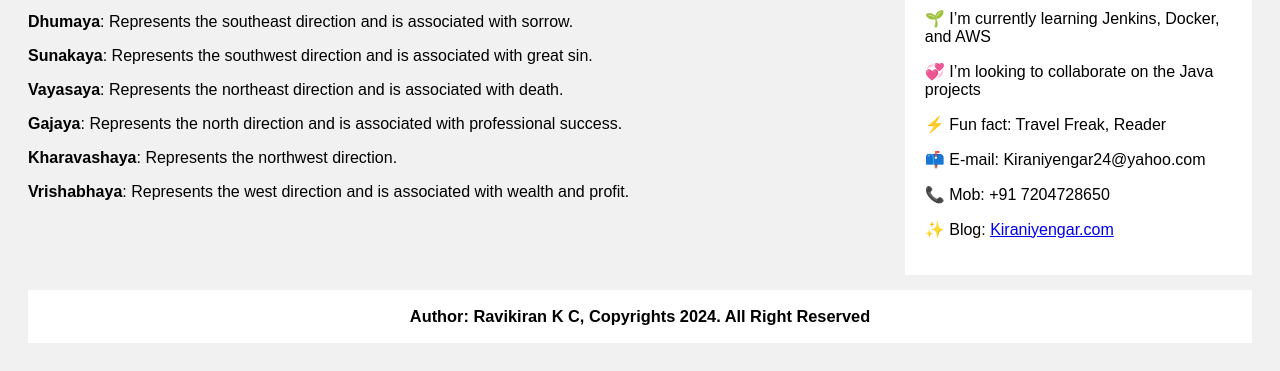
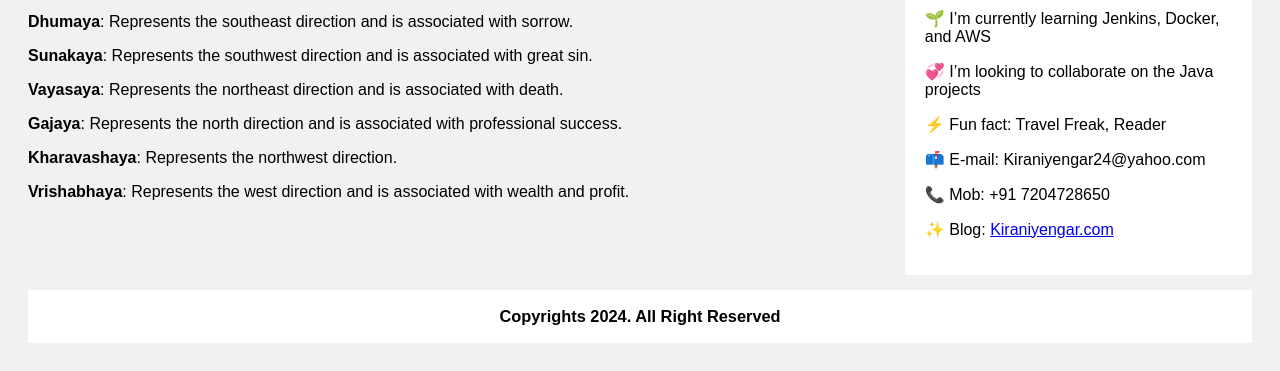
Before and after one commit to Kiraniyengar24/Vasthu_Ayana, a plain HTML site: page index.html in a window 1280 px wide. Shown: the part 546-917 px from the top of the page. Drawn offline with Linux system fonts and the light colour scheme.

Commit message:
Update index.html

```diff
--- a/index.html
+++ b/index.html
@@ -298,7 +298,7 @@
   </div>
 </div>
 <div class="footer">
-  <h3>Author: Ravikiran K C, Copyrights 2024. All Right Reserved</h3>
+  <h3>Copyrights 2024. All Right Reserved</h3>
 </div>
 
 </body>
```
